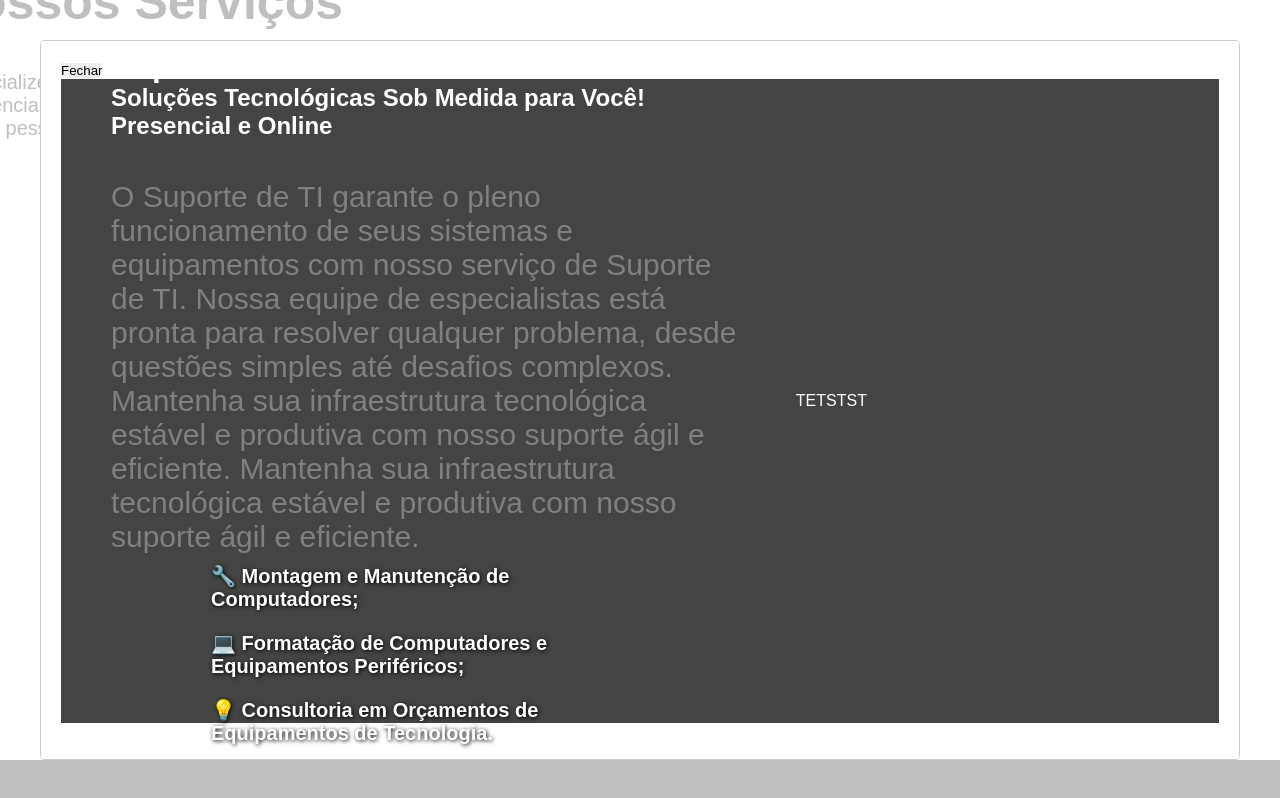
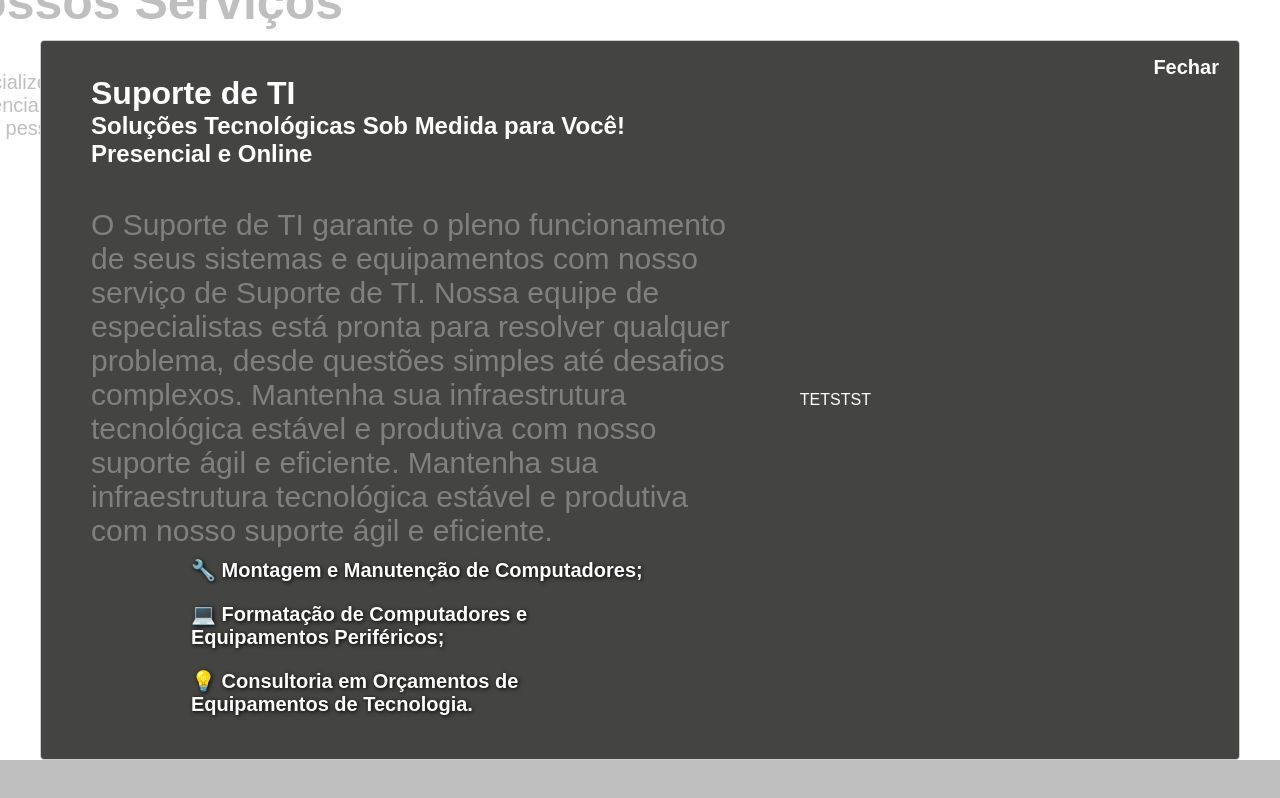
Before and after one commit to Anderlan/site_contabilidade, a React (Create React App) app: page / in a window 1280 px wide. Both pictures are taken after a click on the button "Suporte de TI". Shown: the part 1077-1875 px from the top of the page. Built offline with nearby package versions, Linux system fonts and the light colour scheme.

Commit message:
modified:   src/componentes/suporteTi/style.css

```diff
--- a/src/App.js
+++ b/src/App.js
@@ -5,7 +5,6 @@ import Services from './componentes/services';
 import Paragraph from './componentes/paragraph';
 import Footer from "./componentes/footer";
 // import SuporteTI from "./componentes/suporteTi";
-import TelaModal from "./componentes/modal";
 
 import './App.css';
 
@@ -16,7 +15,6 @@ function App() {
             <Services />
             <Paragraph />
             <Footer />
-            <TelaModal />
         </div>
     );
 }
--- a/src/componentes/card/index.js
+++ b/src/componentes/card/index.js
@@ -18,16 +18,16 @@ function Card(props) {
   }
 
   return (
-    <a className="boxCard">
+    <div className="boxCard">
       <button onClick={abrirModal}>
         <img className="imagemCard" src={props.imagem} alt={props.name} />
         <div className="textCard">{props.textCard}</div>
       </button>
-      <Modal isOpen={modalIsOpen} onRequestClose={fecharModal} contentLabel={props.textCard}>
-        <button onClick={fecharModal}>Fechar</button>
+      <Modal isOpen={modalIsOpen} onRequestClose={fecharModal} contentLabel={props.textCard} style={{content: {backgroundColor: 'none', margin: '0px', padding: '0px'}}}>
+        <button className="buttonModal" onClick={fecharModal}>Fechar</button>
         <SuporteTi />
       </Modal>
-    </a>
+    </div>
   );
 }
 
--- a/src/componentes/card/style.css
+++ b/src/componentes/card/style.css
@@ -6,6 +6,8 @@
   justify-content: space-around;
   width: 400px;
   height: 320px;
+  text-decoration: none;
+  transition: 0.5s;
 }
 
 .imagemCard {
@@ -25,13 +27,22 @@
   margin-top: -3px;
 }
 
-a {
-  text-decoration: none;
-  transition: 0.5s;
-
-}
-
-a:hover {
+.boxCard:hover {
   transition: 0.5Ss;
   transform: translateY(-20px);
 }
+
+.modal{
+  border: none;
+  margin: 50px;
+}
+
+.buttonModal{
+  font-size: 20px;
+  background-color: transparent;
+  color: white;
+  position: absolute;
+  right: 20px;
+  top: 15px;
+  font-weight: bold;
+}
--- a/src/componentes/modal/index.js
+++ /dev/null
@@ -1,38 +0,0 @@
-import React from 'react';
-import Modal from 'react-modal';
-
-// Código necessário para os recursos de acessibilidade
-// Modal.setAppElement('#root');
-
-function TelaModal() {
-    // Hook que demonstra se a modal está aberta ou não
-    const [modalIsOpen, setIsOpen] = React.useState(false);
-
-    // Função que abre a modal
-    function abrirModal() {
-        setIsOpen(true);
-    }
-
-    // Função que fecha a modal
-    function fecharModal() {
-        setIsOpen(false);
-    }
-
-    // Código JSX necessário para criar uma modal simples que abre e fecha
-    return (
-        <div>
-            <button onClick={abrirModal}>Abrir modal</button>
-            <Modal
-                isOpen={modalIsOpen}
-                onRequestClose={fecharModal}
-                contentLabel="Modal de exemplo"
-            >
-                <h2>Olá</h2>
-                <button onClick={fecharModal}>Fechar</button>
-                <div>Eu sou uma modal</div>
-            </Modal>
-        </div>
-    );
-}
-
-export default TelaModal;
--- a/src/componentes/suporteTi/style.css
+++ b/src/componentes/suporteTi/style.css
@@ -5,7 +5,7 @@
     align-items: center;
     background-color: #444442;
     color: white;
-    height: 95%;
+    height: 100%;
     width: 100%;
 }
 
@@ -19,7 +19,6 @@
 
 .rightContainerCard {
     width: 40%;
-
 }
 
 .leftContainerCard li{
```
Also changed, not shown: src/componentes/modal/style.css (deleted).
